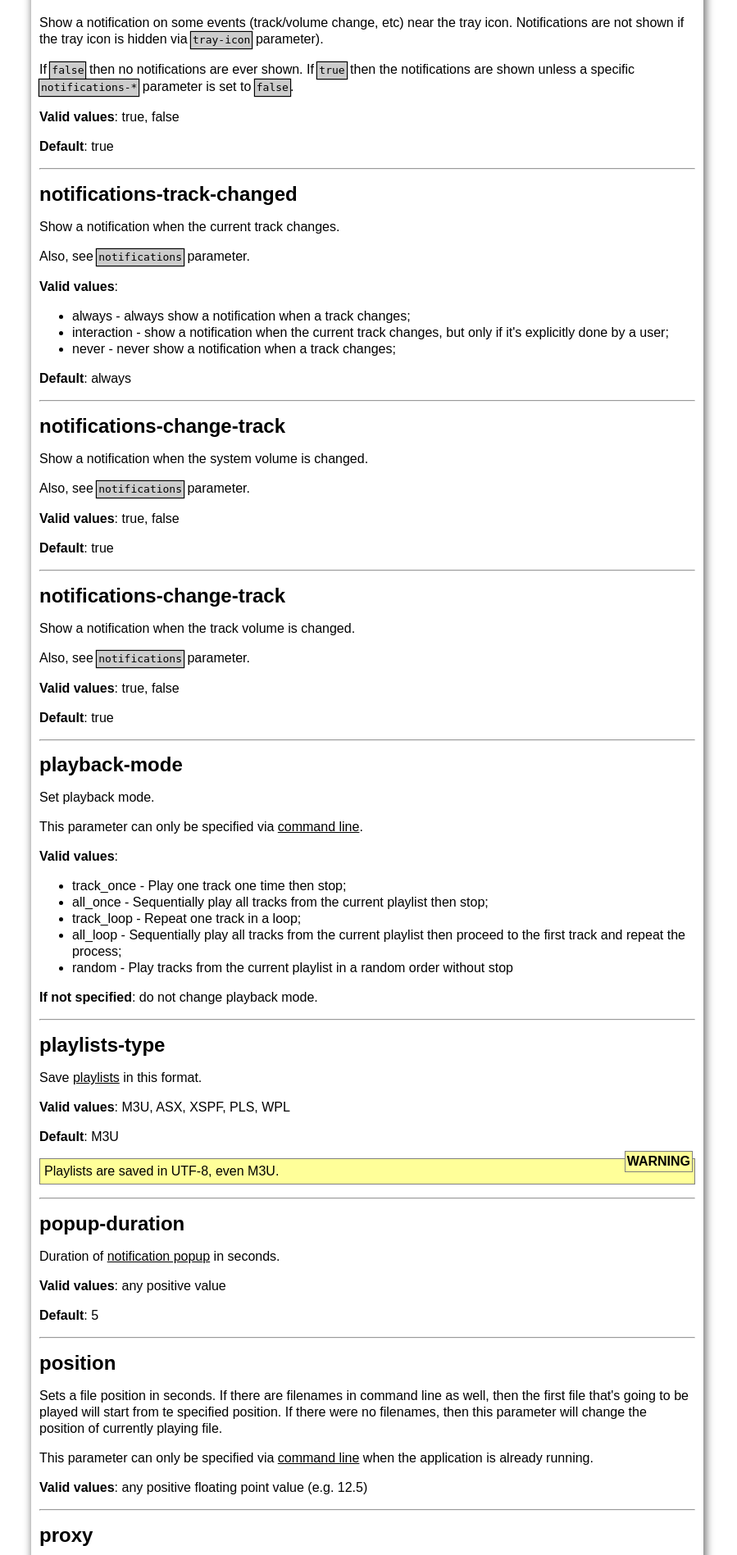
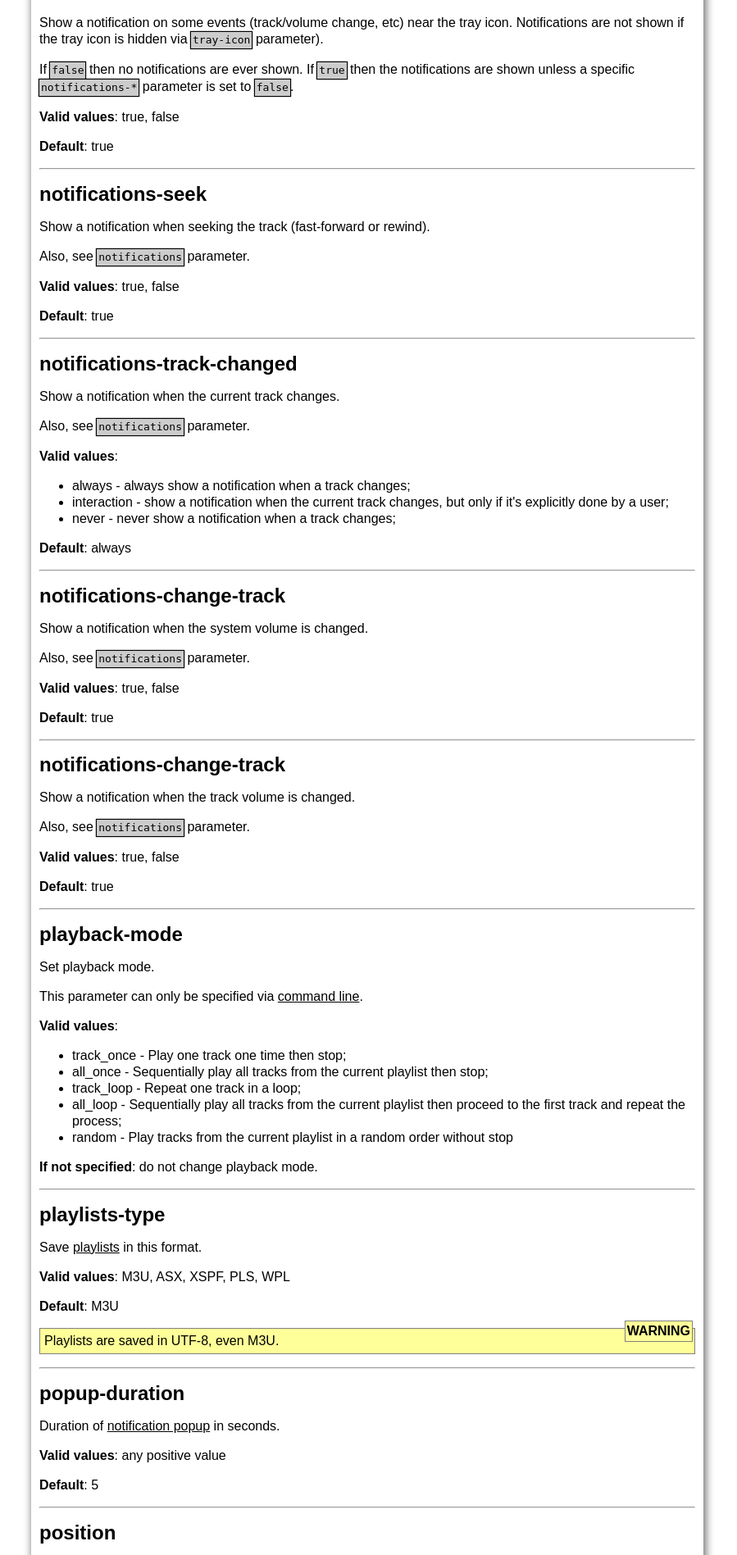
Before and after one commit to alkatrazstudio/meson-player, a PHP site: page /params.php in a window 1280 px wide. Shown: the part 4191-6088 px from the top of the page at 82% size, without its empty margins (192-1091 px from the left). Run offline with PHP 8.4, Linux system fonts and the light colour scheme; data that the repository does not hold is empty.

Commit message:
Allow to disable seek notifications

```diff
--- a/manual/src/params.php
+++ b/manual/src/params.php
@@ -157,6 +157,13 @@ only makes sense when some filenames were also specified.</p>
 Notifications are not shown if the tray icon is hidden via <code>tray-icon</code> parameter).</p>
 <p>If <code>false</code> then no notifications are ever shown.
 If <code>true</code> then the notifications are shown unless a specific <code>notifications-*</code> parameter is set to <code>false</code>.</p>
+<p><b>Valid values</b>: true, false</p>
+<p><b>Default</b>: true</p>
+
+<hr id="notifications-seek">
+<h2>notifications-seek</h2>
+<p>Show a notification when seeking the track (fast-forward or rewind).</p>
+<p>Also, see <a href="#notifications"><code>notifications</code></a> parameter.</p>
 <p><b>Valid values</b>: true, false</p>
 <p><b>Default</b>: true</p>
 
```
Also changed, not shown: 2 other files.
